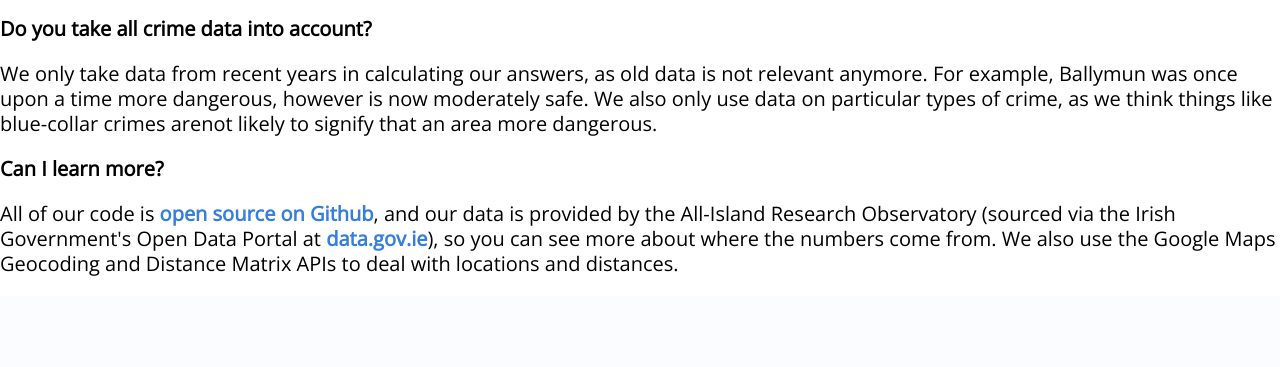
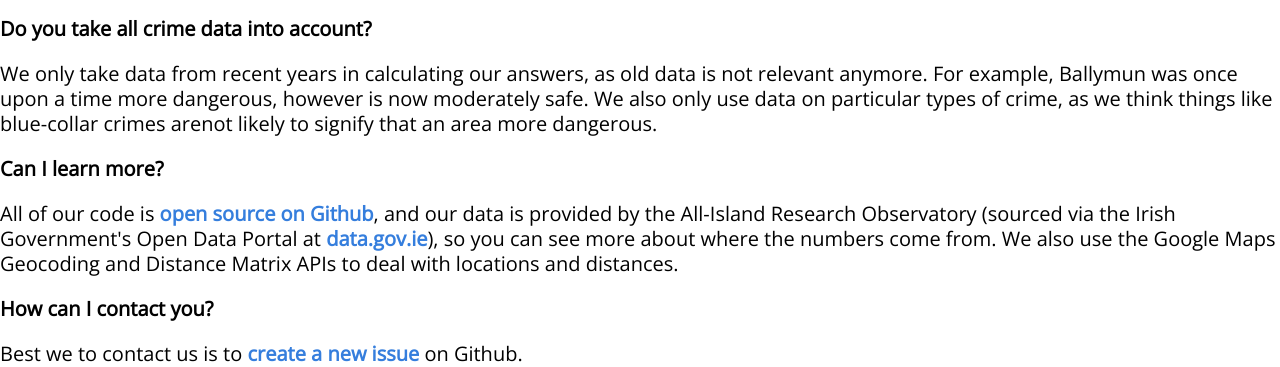
Before and after one commit to CianLR/coireacht, a Flask app: page /about in a window 1280 px wide. Shown: the part 687-1054 px from the top of the page. Before the commit the page ends 963 px from the top, so only its background shows below. Run offline with Flask 2, Linux system fonts and the light colour scheme; parts of the project's set-up code (start-up, migrations or seed data) failed here and were passed over; some libraries are stand-ins or nearby versions.

Commit message:
Resolves #28

```diff
--- a/templates/about.html
+++ b/templates/about.html
@@ -13,4 +13,7 @@
 <li><p class="b">{% block open_title %}open_title{% endblock %}</p>
 <p>{% block open_answer %}open_answer{% endblock %}</p>
 </li>
+<li><p class="b">{% block contact_title %}contact_title{% endblock %}</p>
+<p>{% block contact_answer %}contact_answer{% endblock %}</p>
+</li>
 {% endblock %}
--- a/templates/en/about.html
+++ b/templates/en/about.html
@@ -7,3 +7,5 @@
 {% block gotcha_answer %}We only take data from recent years in calculating our answers, as old data is not relevant anymore. For example, Ballymun was once upon a time more dangerous, however is now moderately safe. We also only use data on particular types of crime, as we think things like blue-collar crimes arenot likely to signify that an area more dangerous.{% endblock %}
 {% block open_title %}Can I learn more?{%endblock%}
 {% block open_answer %}All of our code is <a href="https://github.com/cianlr/coireacht" class="link b blue">open source on Github</a>, and our data is provided by the All-Island Research Observatory (sourced via the Irish Government's Open Data Portal at <a href="http://data.gov.ie/" class="link b blue">data.gov.ie</a>), so you can see more about where the numbers come from. We also use the Google Maps Geocoding and Distance Matrix APIs to deal with locations and distances.{% endblock %}
+{% block contact_title %}How can I contact you?{%endblock%}
+{% block contact_answer %}Best we to contact us is to <a href="https://github.com/CianLR/coireacht/issues/new" class="link b blue">create a new issue</a> on Github.{%endblock%}
```
